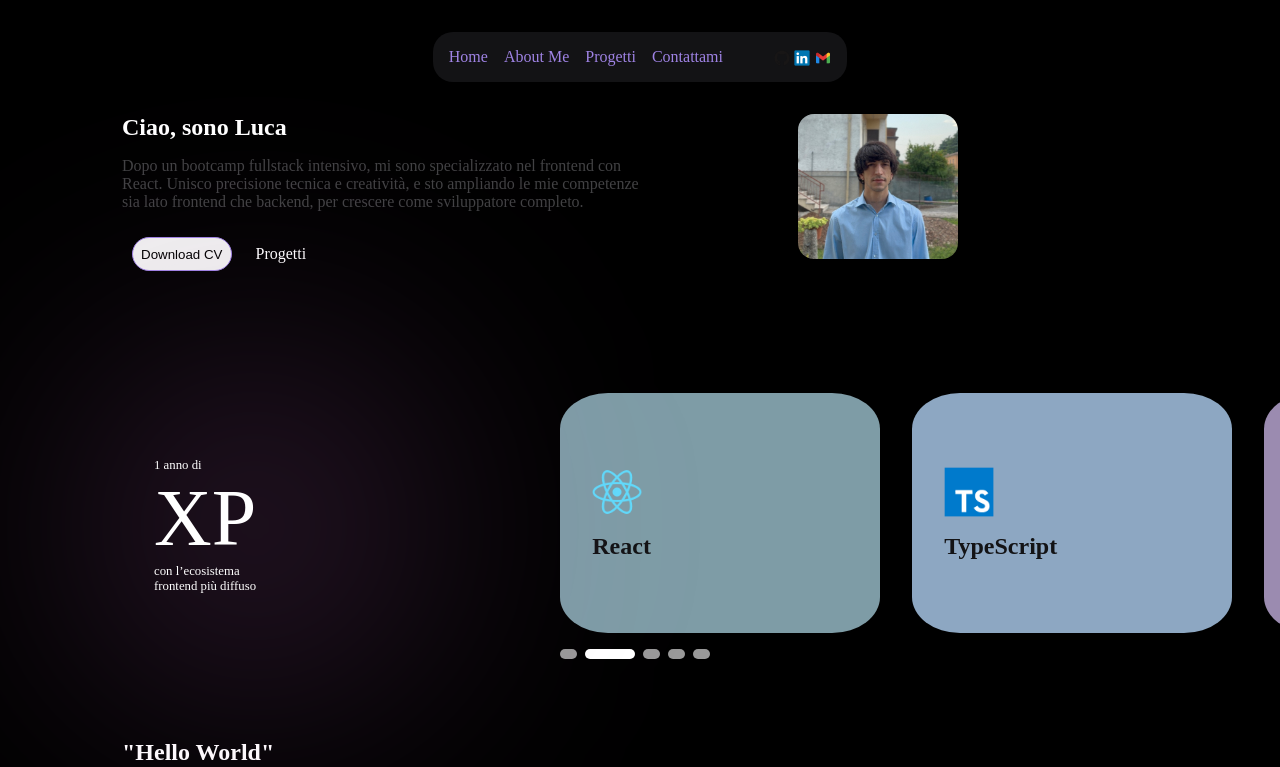
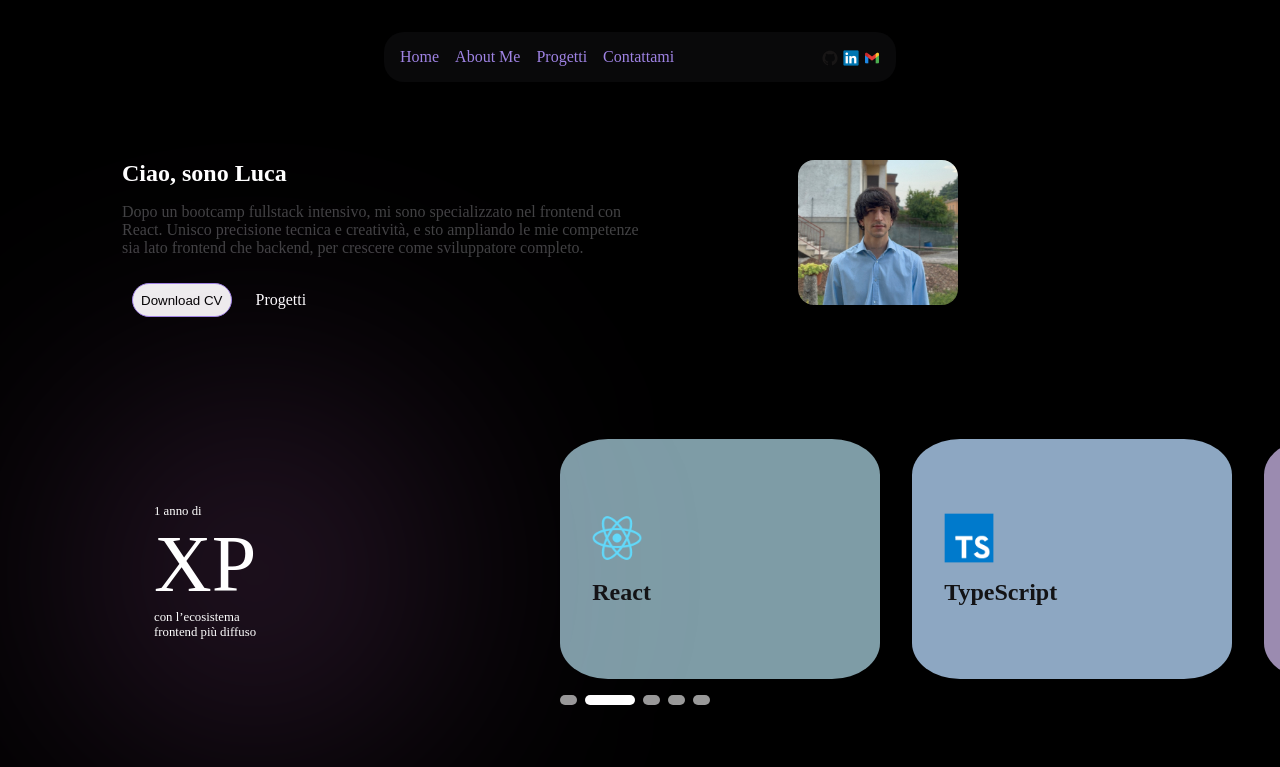
Before and after one commit to lucaconigliaro/Portfolio, a React (Vite) app: page / in a window 1280 px wide. Shown: the top 767 px of the page. Built offline with nearby package versions, Linux system fonts and the light colour scheme.

Commit message:
style: fixed and centered navbar with transparency and entrance animation

```diff
--- a/src/index.css
+++ b/src/index.css
@@ -18,10 +18,10 @@ ul {
     list-style: none;
 }
 
-
 body {
     background-color: black;
     color: white;
+    padding-top: 8rem;
 }
 
 /* LAYOUT */
@@ -45,6 +45,15 @@ body {
     color: #9F83E4 ;
     margin-bottom: 2rem;
     gap: 2rem;
+    position: fixed;
+    z-index: 999;
+    top: 2rem;
+    left: 50%;
+    transform: translateX(-50%);
+    background-color: rgba(19, 19, 21, 0.5);
+backdrop-filter: blur(10px);
+-webkit-backdrop-filter: blur(10px);
+animation: slideDownFadeIn 0.6s ease forwards;
 }
 
 header .links {
@@ -217,3 +226,15 @@ footer .footer-down {
     padding: 1rem;
     font-size: .8rem;
 }
+
+
+@keyframes slideDownFadeIn {
+    0% {
+      opacity: 0;
+      transform: translateX(-50%) translateY(-30px);
+    }
+    100% {
+      opacity: 1;
+      transform: translateX(-50%) translateY(0);
+    }
+  }
```
